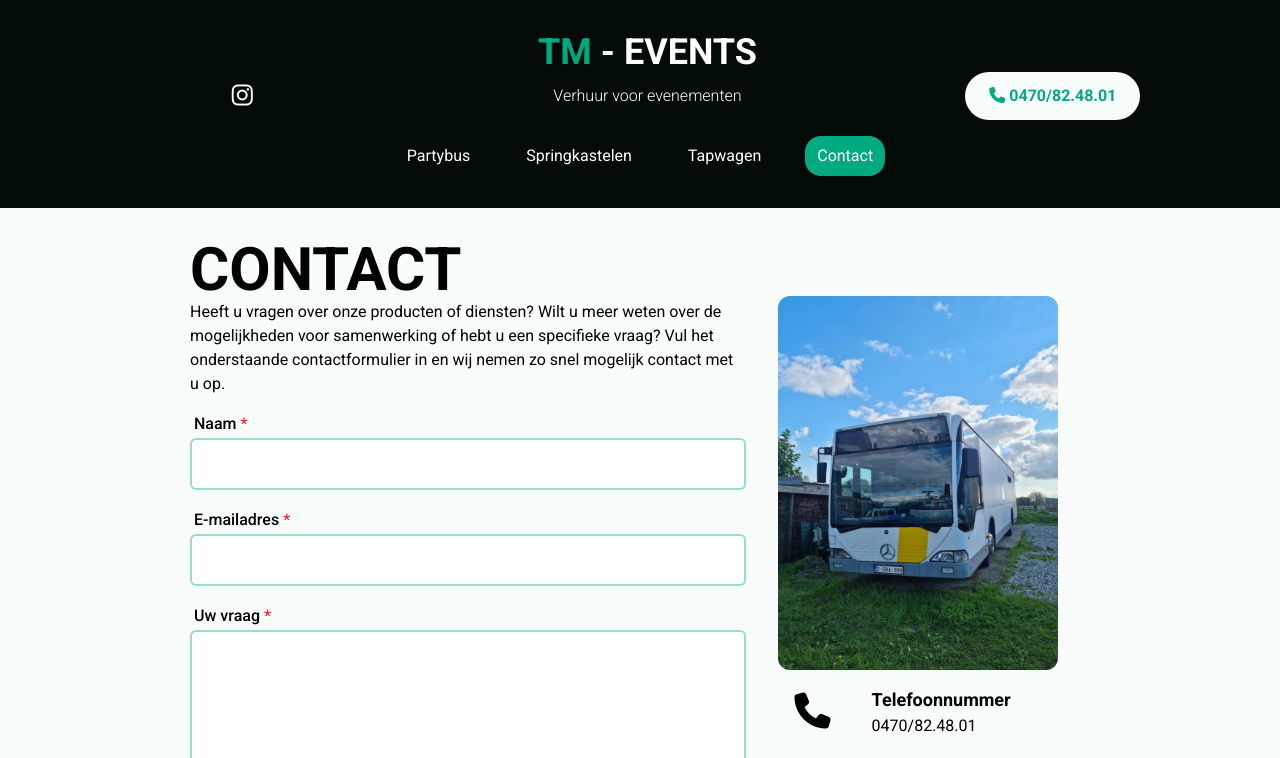
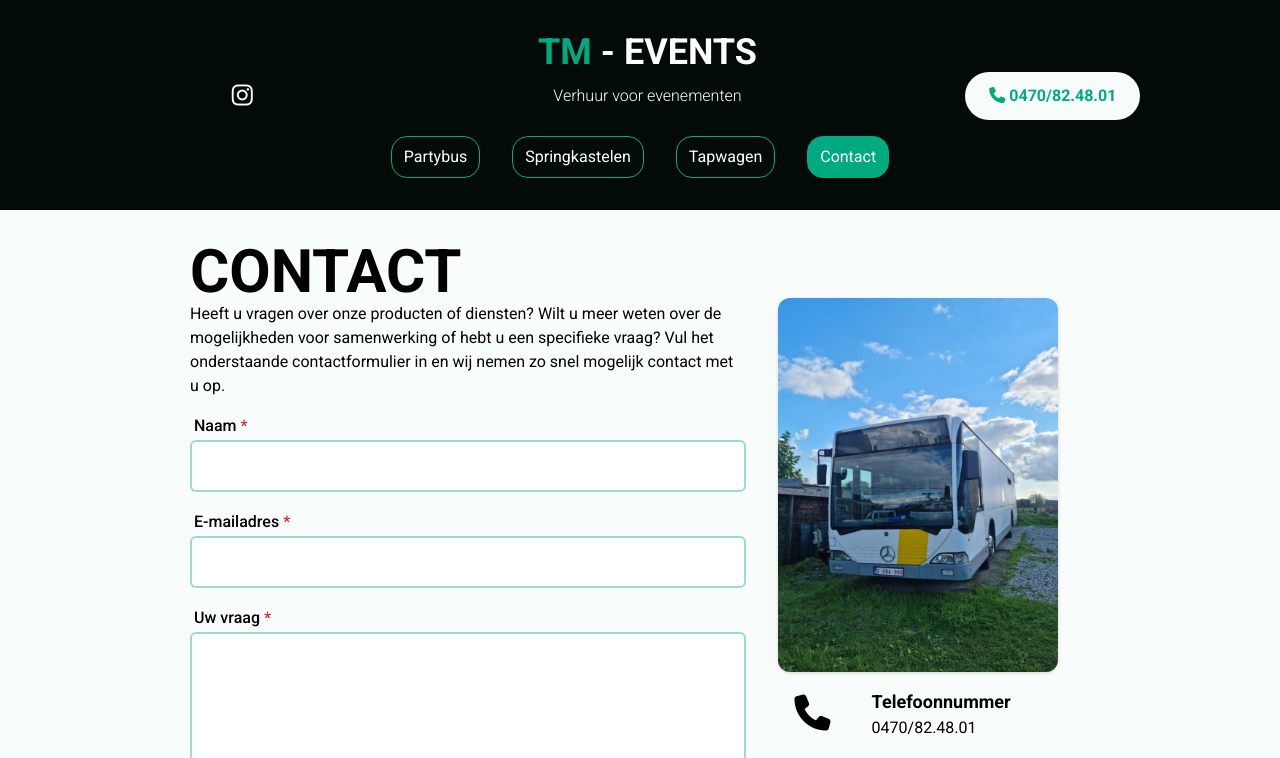
Before and after one commit to VanderPants2/tm-rents, a React (Vite) app: page /contact in a window 1280 px wide. Shown: the top 758 px of the page. Built offline with nearby package versions, Linux system fonts and the light colour scheme.

Commit message:
added shadow + update link border

```diff
--- a/src/components/ImageContentBlock.tsx
+++ b/src/components/ImageContentBlock.tsx
@@ -17,7 +17,7 @@ const ImageContentBlock = ({children, imageAlt, imagePath, reverse, title}: Prop
                     <div>{children}</div>
                 </div>
                 <div className={'basis-1/3'}>
-                    <img alt={imageAlt} className={'rounded-xl'} src={imagePath} />
+                    <img alt={imageAlt} className={'rounded-xl drop-shadow'} src={imagePath} />
                 </div>
             </div>
         </div>
--- a/src/components/ImageList.tsx
+++ b/src/components/ImageList.tsx
@@ -28,7 +28,7 @@ const ImageList = ({imageList}: Props) => {
                         <div key={image.path}>
                             <img
                                 alt={image.alt}
-                                className={'aspect-square object-cover rounded-xl'}
+                                className={'aspect-square object-cover rounded-xl drop-shadow'}
                                 onClick={() => openImageViewer(index)}
                                 src={image.path}
                             />
--- a/src/components/NavItem.tsx
+++ b/src/components/NavItem.tsx
@@ -10,8 +10,7 @@ const NavItem = ({children, linkTo}: Props) => {
     return (
         <NavLink
             className={({isActive}) =>
-                'hover:opacity-80 border border-primary rounded-2xl sm:border-none ' +
-                (isActive ? 'bg-primary text-whit transition-all' : '')
+                'hover:opacity-80 border border-primary rounded-2xl ' + (isActive ? 'bg-primary text-whit transition-all' : '')
             }
             end
             to={linkTo}
--- a/src/pages/Contact.tsx
+++ b/src/pages/Contact.tsx
@@ -27,7 +27,11 @@ const Contact = () => {
             <SplitBlock
                 blockRight={
                     <div className={'flex flex-col gap-4'}>
-                        <img alt={'partybus'} className={'rounded-xl hidden sm:block'} src={'./img/partybus/12.jpeg'} />
+                        <img
+                            alt={'partybus'}
+                            className={'rounded-xl hidden sm:block drop-shadow'}
+                            src={'./img/partybus/12.jpeg'}
+                        />
                         <a className={'transition-all hover:text-primary w-max'} href={'tel:+32470824801'}>
                             <ListItem icon={<i className="fa-solid fa-phone"></i>} title={'Telefoonnummer'}>
                                 0470/82.48.01
```
